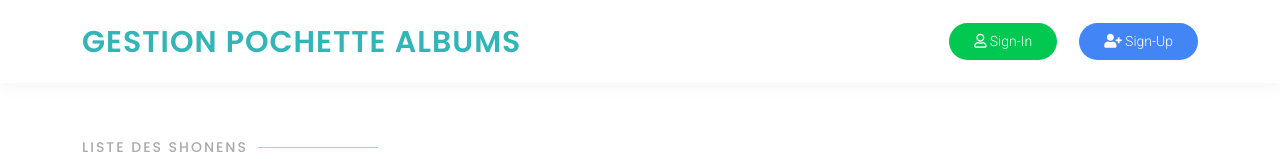
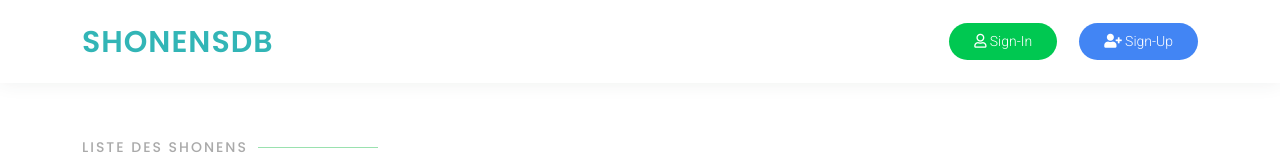
Before and after one commit to yattdev/Vue-front-pochette, a Vue app: page / in a window 1280 px wide. Shown: the top 159 px of the page. Built offline with nearby package versions, Linux system fonts and the light colour scheme; no server answers; what vue-simple-alert would draw is missing.

Commit message:
Update App.vue
Update App.vue to change site logo text

```diff
--- a/src/App.vue
+++ b/src/App.vue
@@ -20,7 +20,7 @@
       <header id="header" class="">
         <div class="container d-flex align-items-center">
 
-          <h1 class="logo me-auto"><router-link to="/">Gestion pochette albums</router-link></h1>
+          <h1 class="logo me-auto"><router-link to="/">ShonensDB</router-link></h1>
           <div id="container">
             <router-link v-if="!isAuthenticated"
                 class="get-started-btn bg-success my-2" to=""
```
